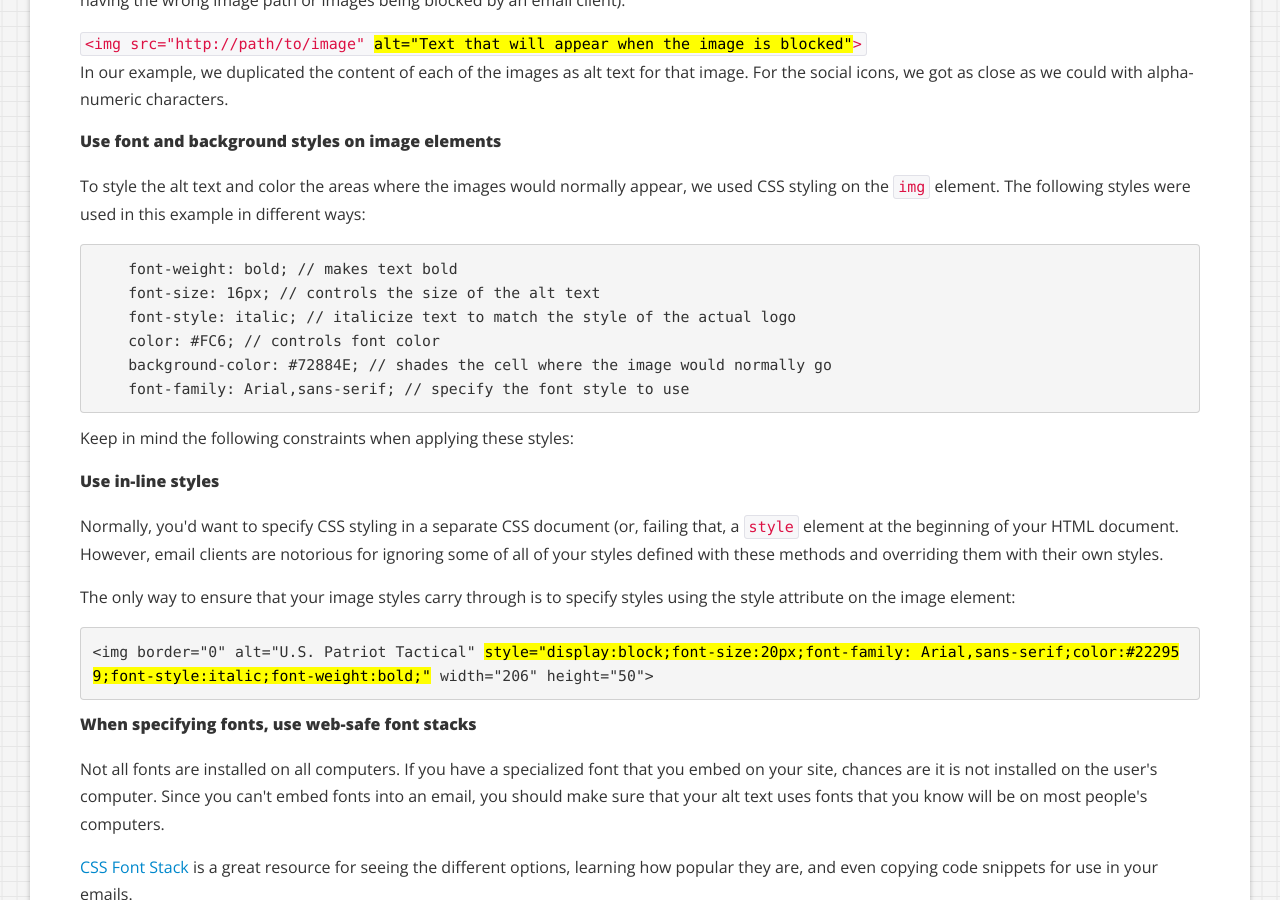
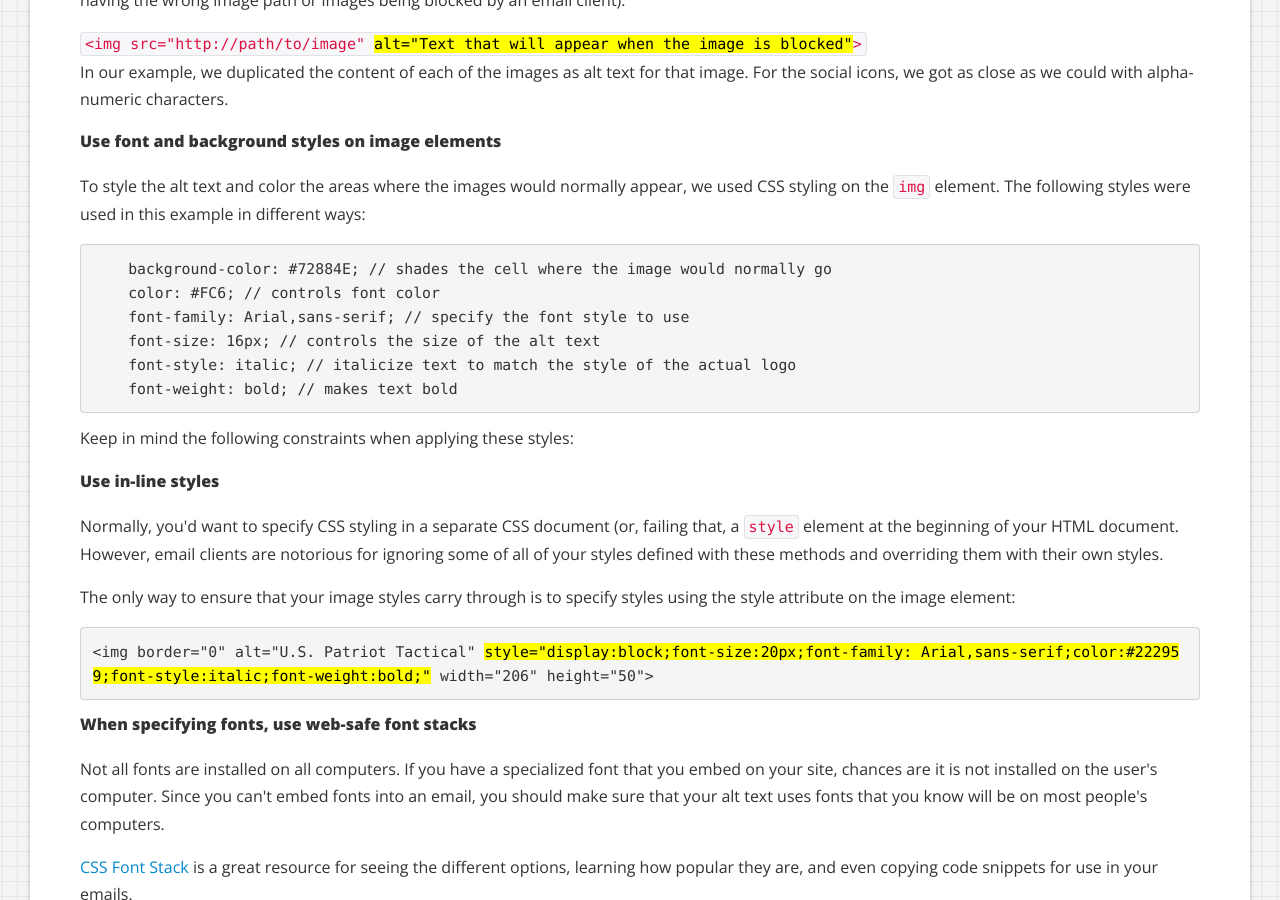
Before and after one commit to syelle/syelle.github.com, a Jekyll site: the page built from _posts/2012-08-24-optimizing-emails-for-blocked-images.html, in a window 1280 px wide and 900 px high, scrolled down 1728 px. Built offline with Jekyll 4.4.1, drawn with Linux system fonts in a browser that asks for light colours; comment, search, counter and statistics services are not loaded.

Commit message:
organize css rules better

```diff
--- a/_posts/2012-08-24-optimizing-emails-for-blocked-images.html
+++ b/_posts/2012-08-24-optimizing-emails-for-blocked-images.html
@@ -47,12 +47,12 @@ tags:
 <p>To style the alt text and color the areas where the images would normally appear, we used CSS styling on the <code>img</code> element. The following styles were used in this example in different ways:</p>
 
 <pre>
-    font-weight: bold; // makes text bold
+    background-color: #72884E; // shades the cell where the image would normally go
+    color: #FC6; // controls font color
+    font-family: Arial,sans-serif; // specify the font style to use
     font-size: 16px; // controls the size of the alt text
     font-style: italic; // italicize text to match the style of the actual logo
-    color: #FC6; // controls font color
-    background-color: #72884E; // shades the cell where the image would normally go
-    font-family: Arial,sans-serif; // specify the font style to use
+    font-weight: bold; // makes text bold
 </pre>
 
 <p>Keep in mind the following constraints when applying these styles:</p>
```
